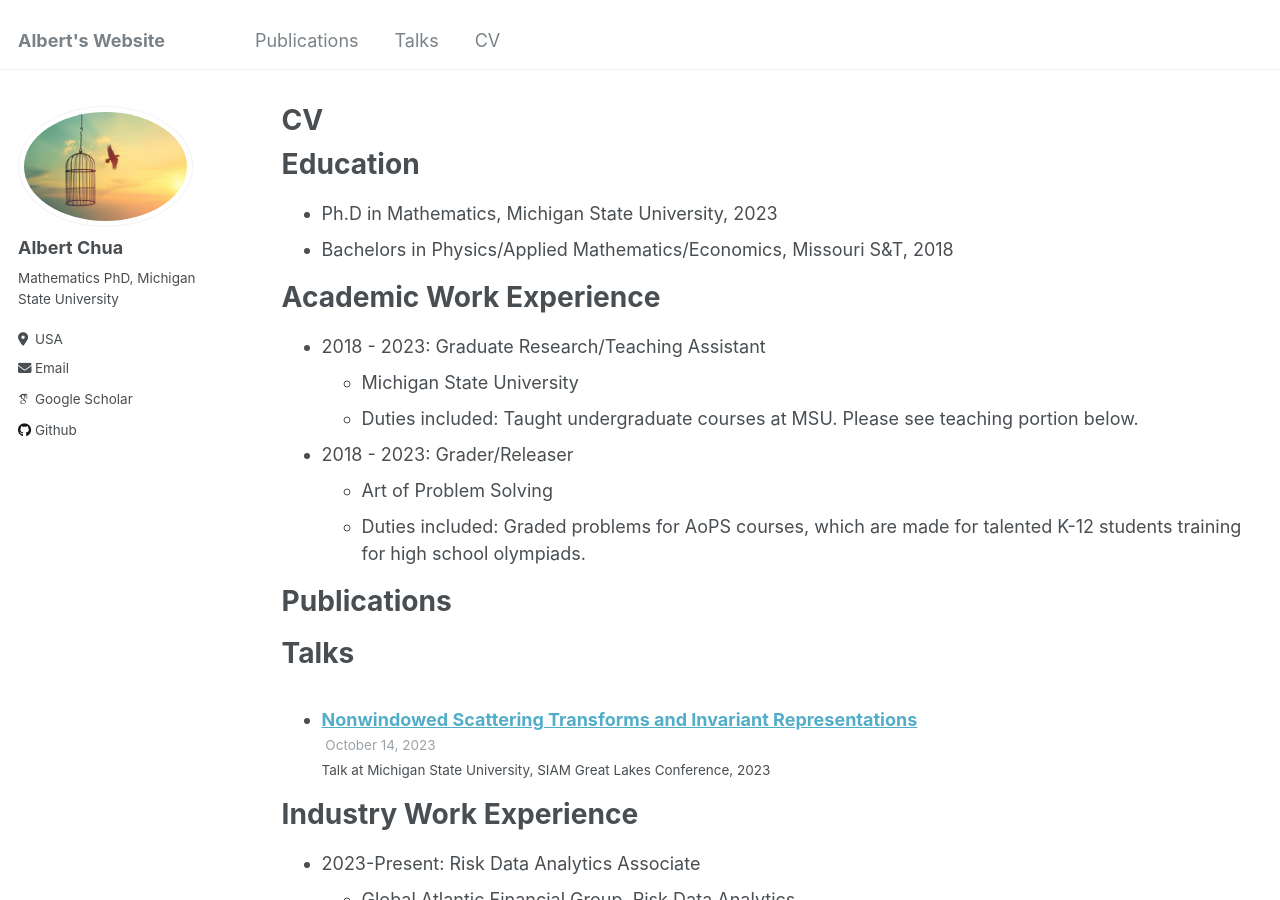
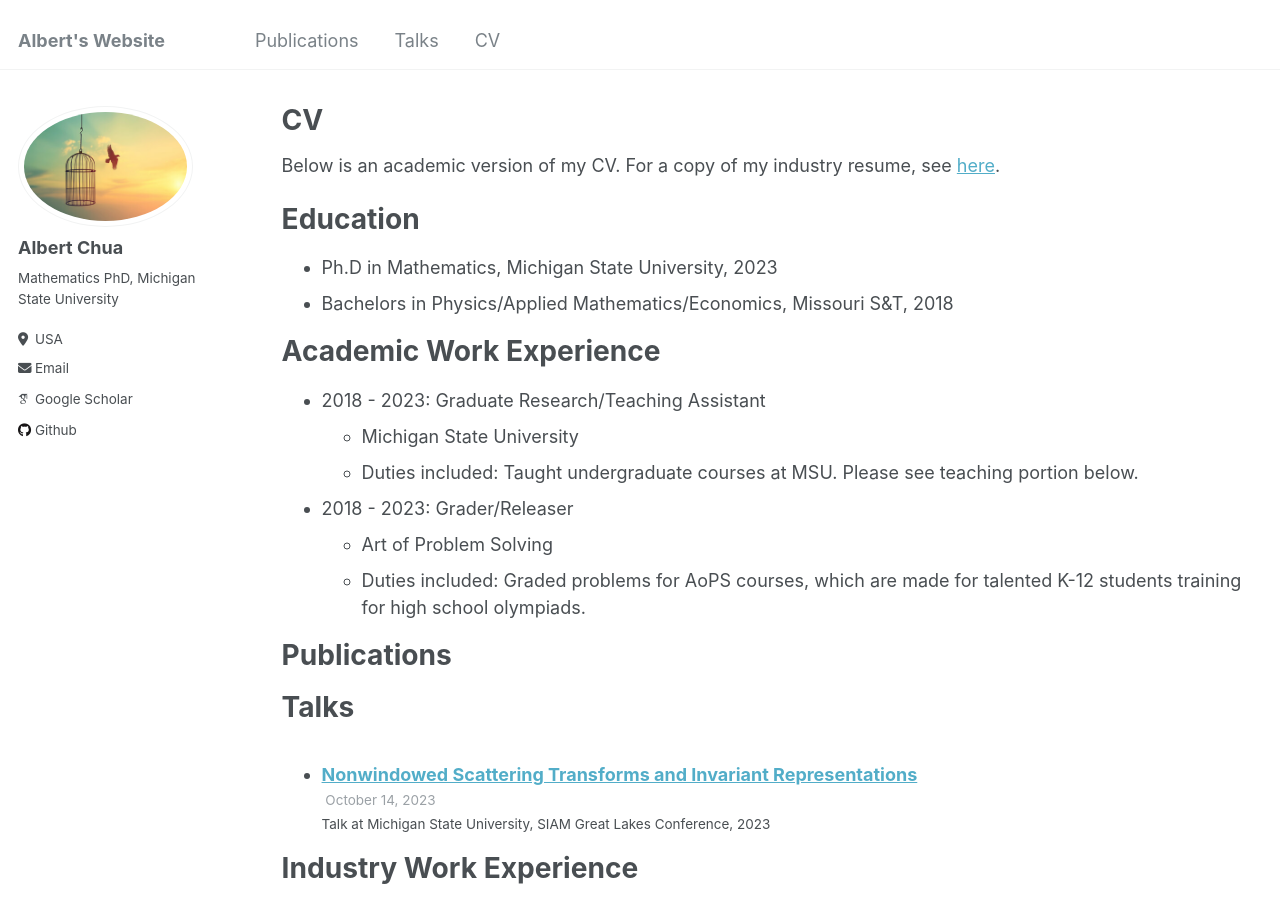
Before and after one commit to alchua1996/alchua1996.github.io, a Jekyll site: the page built from _pages/cv.md, in a window 1280 px wide and 900 px high. Built offline with Jekyll 4.4.1, drawn with Linux system fonts in a browser that asks for light colours; some web fonts are replaced.

Commit message:
Update cv.md

```diff
--- a/_pages/cv.md
+++ b/_pages/cv.md
@@ -7,6 +7,7 @@ redirect_from:
   - /resume
 ---
 
+Below is an academic version of my CV. For a copy of my industry resume, see [here](https://alchua1996.github.io/files/Albert_Chua_Resume.pdf?raw=True).
 {% include base_path %}
 
 Education
```
